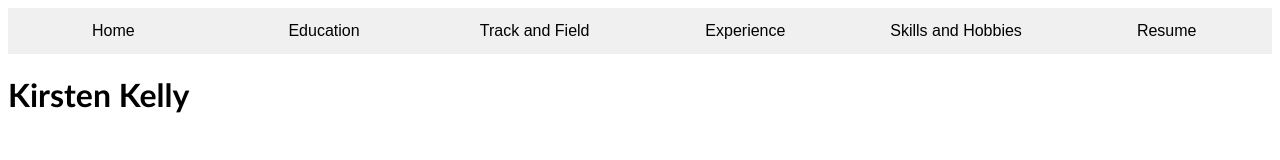
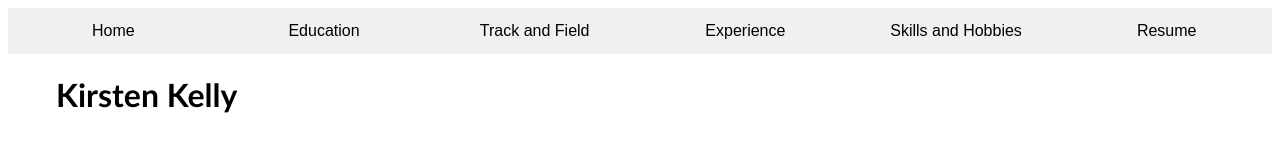
Before and after one commit to kirsten-kelly/kirsten-kelly.github.io, a plain HTML site: page index.html in a window 1280 px wide. Drawn offline with Linux system fonts and the light colour scheme.

Commit message:
Update index.html

```diff
--- a/index.html
+++ b/index.html
@@ -22,4 +22,4 @@
 </body>
 
 
-<h1 style="font-family:calibri;">Kirsten Kelly</h1>
+<h1 style="font-family: Calibri; margin-left: 0.5in;">Kirsten Kelly</h1>
```
